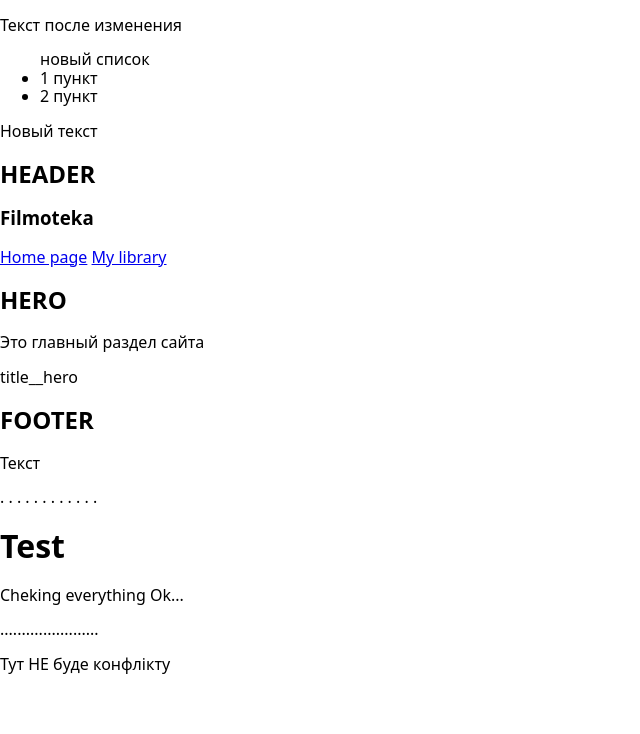
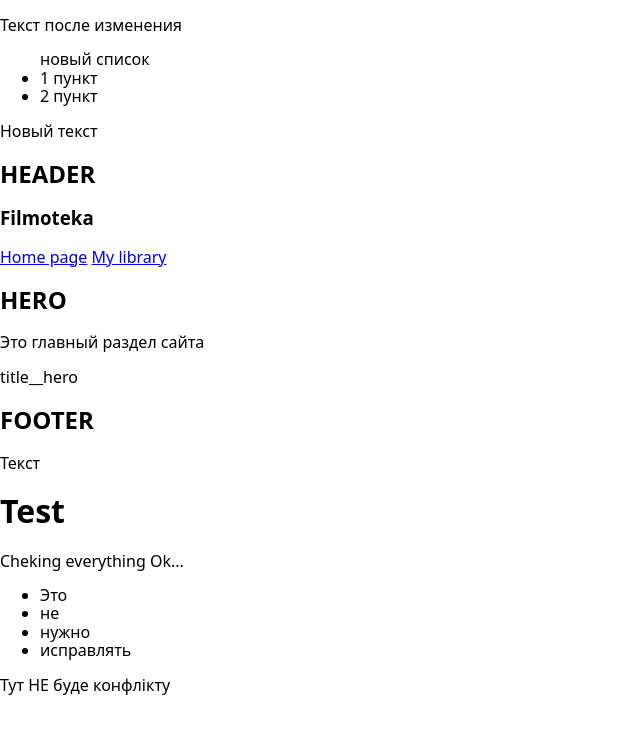
Before and after one commit to dmitriydegtyarev/JS-team-project-test-withData, a plain HTML site: page index.html in a window 1280 px wide. Shown: the whole page, without its empty margins (0-640 px from the left). Drawn offline with nearby package versions, Linux system fonts and the light colour scheme.

Commit message:
Deploying to gh-pages from @ dmitriydegtyarev/JS-team-project-test-withData@f2201919f1773e0d0e702c43ee7187b4924f5498 🚀

```diff
--- a/index.html
+++ b/index.html
@@ -1 +1 @@
-<!DOCTYPE html><html lang="ru"><head><meta charset="UTF-8"><meta name="viewport" content="width=device-width, initial-scale=1.0"><title>JS team project</title><link rel="stylesheet" href="https://cdnjs.cloudflare.com/ajax/libs/modern-normalize/1.0.0/modern-normalize.min.css" integrity="sha512-ISS7cAi1PEhQ8jnbJpJZMd29NlhNj4AWYyLOSp2CE/CsHxTCu+r+t0D2yoJudVrd0/8fTVPUVDzY5Tvli75u/g==" crossorigin=""><link rel="stylesheet" href="/JS-team-test-withData/src.cfd04c6f.css"></head><body> <p>Текст после изменения</p> <ul> новый список <li>1 пункт</li> <li>2 пункт</li> </ul> <p>Hовый текст</p> <header class="header is-hidden" data-modal=""> <div class="container"> <h2>HEADER</h2> <h3>Filmoteka</h3> <a href="#" class="link">Home page</a> <a href="#" class="link">My library</a> </div> </header> <section class="section-hero"> <div class="container"> <h2>HERO</h2> <p class="title__hero">Это главный раздел сайта</p> title__hero </div> </section> <footer> <div class="container"> <h2>FOOTER</h2> <p class="title">Текст</p> </div> </footer> . . . . . . . . . . . .<h1>Test</h1><p>Cheking everything Ok...</p>....................... <script src="/JS-team-test-withData/src.791442ed.js"></script> </body><p>Тут НЕ буде конфлікту</p></html>
+<!DOCTYPE html><html lang="ru"><head><meta charset="UTF-8"><meta name="viewport" content="width=device-width, initial-scale=1.0"><title>JS team project</title><link rel="stylesheet" href="https://cdnjs.cloudflare.com/ajax/libs/modern-normalize/1.0.0/modern-normalize.min.css" integrity="sha512-ISS7cAi1PEhQ8jnbJpJZMd29NlhNj4AWYyLOSp2CE/CsHxTCu+r+t0D2yoJudVrd0/8fTVPUVDzY5Tvli75u/g==" crossorigin=""><link rel="stylesheet" href="/JS-team-test-withData/src.cfd04c6f.css"></head><body> <p>Текст после изменения</p> <ul> новый список <li>1 пункт</li> <li>2 пункт</li> </ul> <p>Hовый текст</p> <header class="header is-hidden" data-modal=""> <div class="container"> <h2>HEADER</h2> <h3>Filmoteka</h3> <a href="#" class="link">Home page</a> <a href="#" class="link">My library</a> </div> </header> <section class="section-hero"> <div class="container"> <h2>HERO</h2> <p class="title__hero">Это главный раздел сайта</p> title__hero </div> </section> <footer> <div class="container"> <h2>FOOTER</h2> <p class="title">Текст</p> </div> </footer> <h1>Test</h1><p>Cheking everything Ok...</p><ul> <li>Это</li> <li>не</li> <li>нужно</li> <li>исправлять</li> </ul> <script src="/JS-team-test-withData/src.791442ed.js"></script> </body><p>Тут НЕ буде конфлікту</p></html>
```
